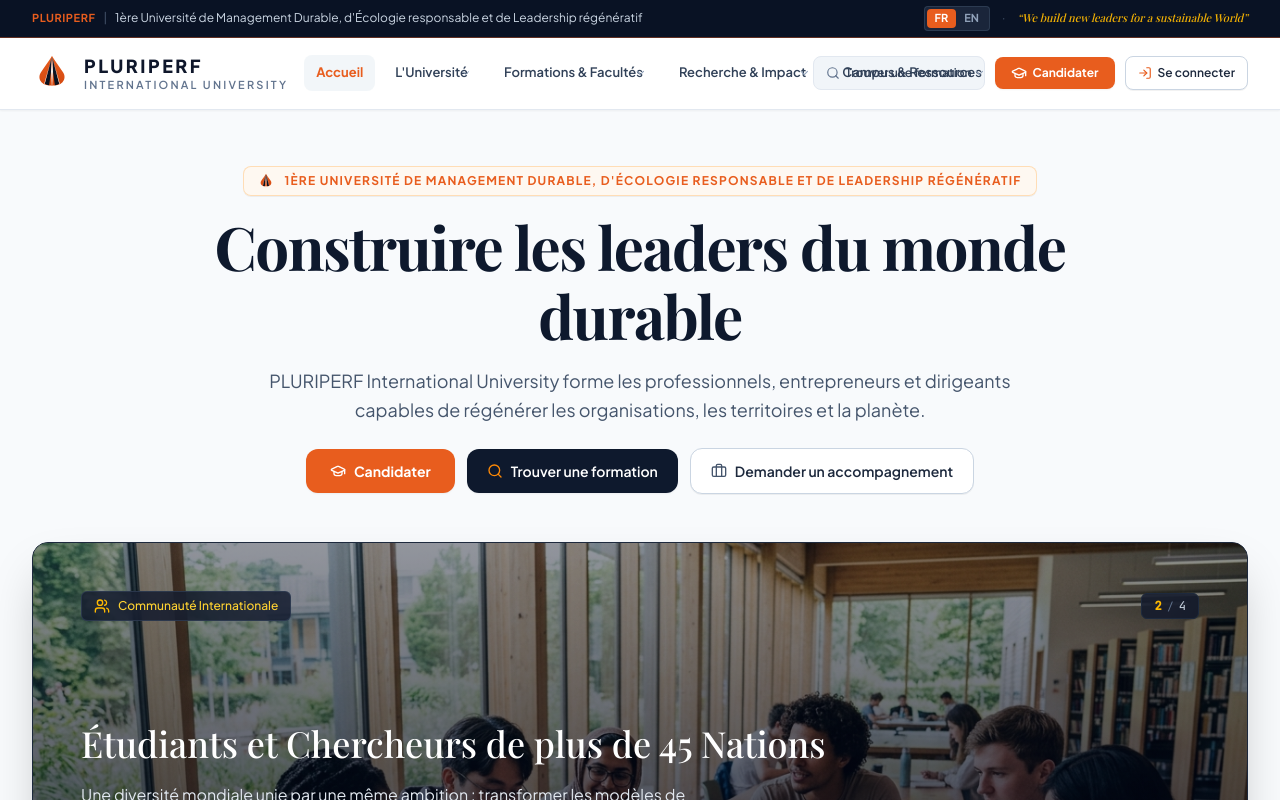
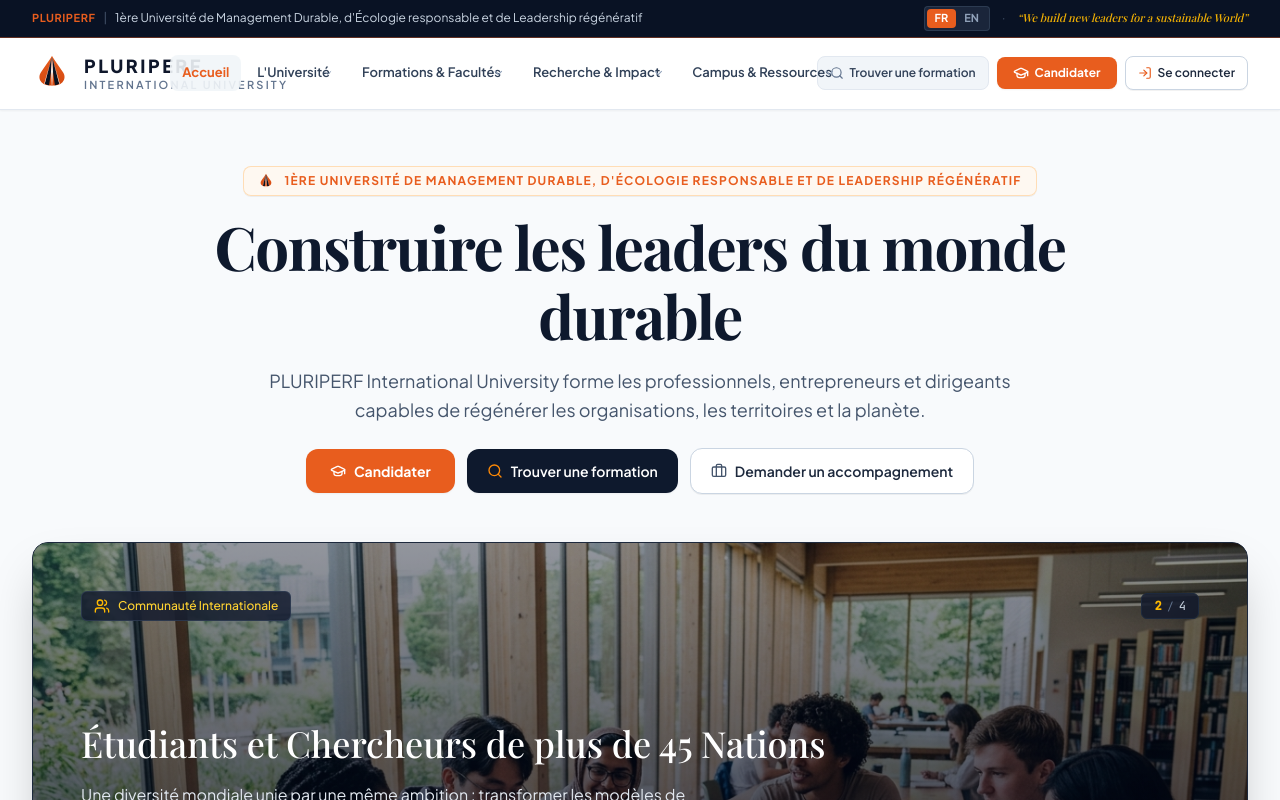
Before and after one commit to bossombra1/PLURIPERF, a React (Vite) app: page / in a window 1280 px wide. Shown: the top 800 px of the page. Built offline with nearby package versions, Linux system fonts and the light colour scheme; a web font is replaced by a local one.

Commit message:
fix: corriger les superpositions de la navbar

```diff
--- a/src/components/Navbar.tsx
+++ b/src/components/Navbar.tsx
@@ -345,7 +345,7 @@
       </div>
 
       {/* Main Bar complying with Top Bar Contract: Zone 1 (Brand), Zone 2 (Grouped Compact Nav), Zone 3 (Actions) */}
-      <div className="max-w-7xl mx-auto px-4 sm:px-6 lg:px-8 h-18 flex items-center justify-between gap-4 border-b border-slate-200">
+      <div className="max-w-7xl mx-auto px-3 sm:px-6 lg:px-8 min-h-[4.5rem] py-2 flex items-center justify-between gap-2 sm:gap-4 border-b border-slate-200">
         {/* Zone 1: Official Logo */}
         <button
           type="button"
@@ -357,12 +357,12 @@
         </button>
 
         {/* Zone 2: Navigation Links arranged into compact, logical dropdowns */}
-        <nav className="hidden lg:flex items-center gap-1 xl:gap-2 text-[13px] font-semibold text-slate-700">
+        <nav className="hidden lg:flex flex-1 min-w-0 items-center justify-center gap-0.5 xl:gap-1 text-[12px] xl:text-[13px] font-semibold text-slate-700 overflow-visible">
           {/* Direct link: Accueil */}
           <button
             type="button"
             onClick={() => handleNavigate('accueil')}
-            className={`px-3 py-2 rounded-lg transition-colors whitespace-nowrap ${
+            className={`px-2 xl:px-3 py-2 rounded-lg transition-colors whitespace-nowrap ${
               currentPage === 'accueil'
                 ? 'text-[#0E192D] font-bold bg-slate-100/90 text-[#E85D1E]'
                 : 'text-slate-700 hover:text-[#E85D1E] hover:bg-slate-50'
@@ -385,7 +385,7 @@
                 <button
                   type="button"
                   onClick={() => setActiveDropdown(isOpen ? null : group.key)}
-                  className={`flex items-center gap-1 px-3 py-2 rounded-lg transition-all whitespace-nowrap ${
+                  className={`flex items-center gap-1 px-2 xl:px-3 py-2 rounded-lg transition-all whitespace-nowrap ${
                     active || isOpen
                       ? 'text-[#0E192D] font-bold bg-slate-100/80 text-[#E85D1E]'
                       : 'text-slate-700 hover:text-[#E85D1E] hover:bg-slate-50'
@@ -478,7 +478,7 @@
         </nav>
 
         {/* Zone 3: Permanent Core Actions */}
-        <div className="hidden sm:flex items-center gap-2.5 shrink-0">
+        <div className="hidden xl:flex items-center gap-2 shrink-0">
           {/* Permanent Button 1: Trouver une formation */}
           <button
             type="button"
@@ -513,7 +513,7 @@
         </div>
 
         {/* Mobile menu trigger */}
-        <div className="flex items-center gap-2 lg:hidden">
+        <div className="flex items-center gap-2 xl:hidden shrink-0">
           <button
             type="button"
             onClick={onOpenApply}
@@ -539,16 +539,16 @@
 
       {/* Mobile Drawer with Accordion Groups for compact clear browsing */}
       {mobileMenuOpen && (
-        <div className="lg:hidden border-b border-slate-200 bg-white px-4 pt-3 pb-6 space-y-3 shadow-lg max-h-[80vh] overflow-y-auto">
+        <div className="xl:hidden border-b border-slate-200 bg-white px-3 sm:px-4 pt-3 pb-6 space-y-3 shadow-lg max-h-[calc(100vh-7rem)] overflow-y-auto">
           {/* Quick Actions Row */}
-          <div className="grid grid-cols-2 gap-2 pb-2 border-b border-slate-100">
+          <div className="grid grid-cols-1 min-[400px]:grid-cols-2 gap-2 pb-2 border-b border-slate-100">
             <button
               type="button"
               onClick={() => {
                 if (onOpenSearch) onOpenSearch();
                 else handleNavigate('formations');
               }}
-              className="flex items-center justify-center gap-2 p-2.5 text-xs font-semibold bg-slate-100 text-slate-800 rounded-lg border border-slate-200"
+              className="flex items-center justify-center gap-2 min-h-10 p-2.5 text-xs font-semibold bg-slate-100 text-slate-800 rounded-lg border border-slate-200"
             >
               <Search className="w-4 h-4 text-slate-500" />
               <span>{t.buttons.findProgram}</span>
```
